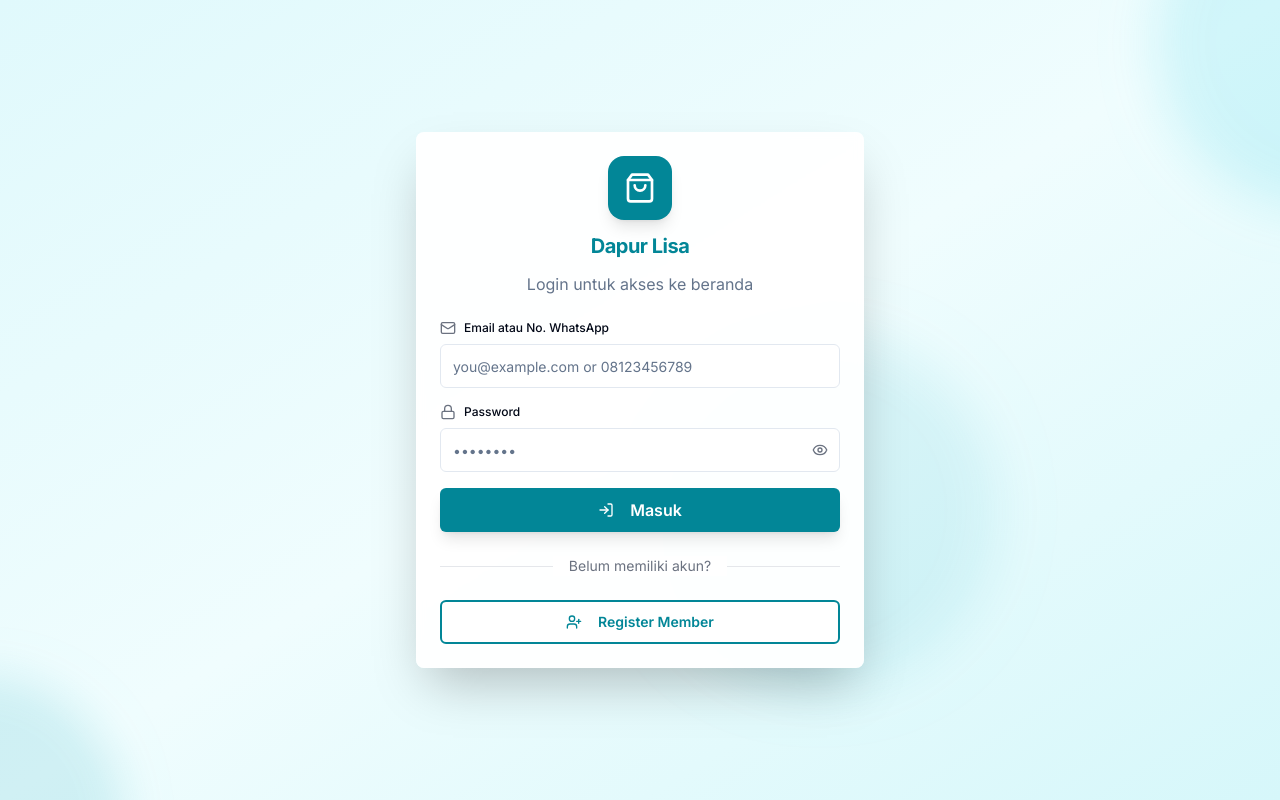
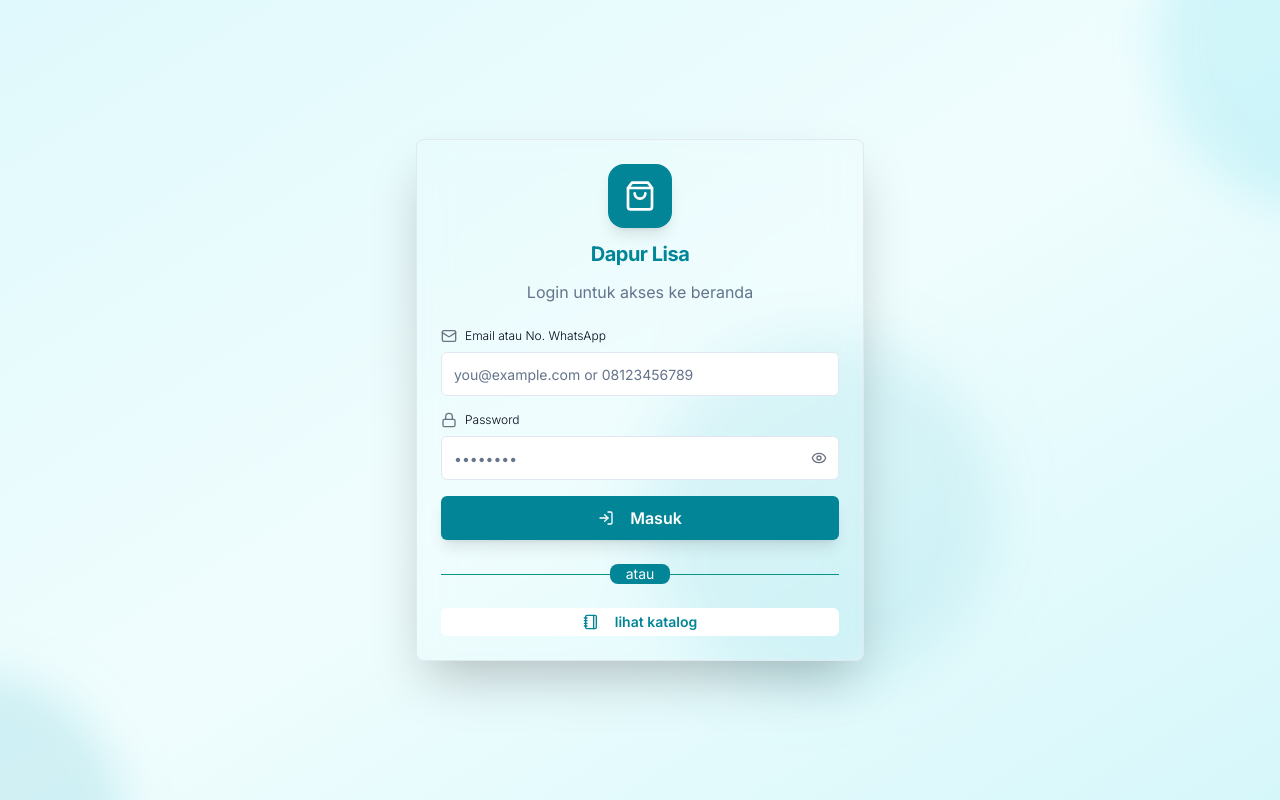
Before and after one commit to ysrn87/sales-record, a Next.js app: page /login in a window 1280 px wide. Built offline with nearby package versions, Linux system fonts and the light colour scheme.

Commit message:
update: login and landing page

```diff
--- a/package.json
+++ b/package.json
@@ -32,10 +32,10 @@
     "cmdk": "^1.1.1",
     "date-fns": "^4.1.0",
     "lucide-react": "^0.468.0",
-    "next": "^16.1.6",
+    "next": "^16.2.3",
     "next-auth": "^5.0.0-beta.30",
-    "react": "^19.0.0",
-    "react-dom": "^19.0.0",
+    "react": "^19.2.5",
+    "react-dom": "^19.2.5",
     "react-hook-form": "^7.54.2",
     "tailwind-merge": "^2.6.0",
     "tailwindcss-animate": "^1.0.7",
--- a/src/app/landing/page.tsx
+++ b/src/app/landing/page.tsx
@@ -53,12 +53,12 @@ export default async function LandingPage() {
 
           {/* Auth */}
           <div className="flex items-center gap-1.5">
-            <Link
+            {/* <Link
               href="/register"
               className="text-xs font-medium text-slate-500 hover:text-[#028697] transition-colors px-3 py-1.5 rounded-md hover:bg-[#e0f9fc]"
             >
               Daftar
-            </Link>
+            </Link> */}
             <Link
               href="/login"
               className="text-xs font-semibold bg-[#028697] hover:bg-[#17a8bb] text-white transition-colors px-3.5 py-1.5 rounded-md"
@@ -263,7 +263,7 @@ export default async function LandingPage() {
             © {new Date().getFullYear()} Dapur Lisa. All rights reserved.
           </p>
           <div className="flex items-center gap-4 text-[11px] text-slate-400">
-            <Link href="/register" className="hover:text-[#028697] transition-colors">Daftar</Link>
+            {/* <Link href="/register" className="hover:text-[#028697] transition-colors">Daftar</Link> */}
             <Link href="/login"    className="hover:text-[#028697] transition-colors">Login</Link>
           </div>
         </div>
--- a/src/app/login/page.tsx
+++ b/src/app/login/page.tsx
@@ -8,7 +8,7 @@ import { Input } from '@/components/ui/input';
 import { Label } from '@/components/ui/label';
 import { Card, CardContent, CardDescription, CardHeader, CardTitle } from '@/components/ui/card';
 import Link from 'next/link';
-import { LogIn, Mail, Lock, UserPlus, ShoppingBag, Sparkles, Eye, EyeOff } from 'lucide-react';
+import { LogIn, Mail, Lock, UserPlus, ShoppingBag, Sparkles, Eye, EyeOff, Notebook } from 'lucide-react';
 
 function LoginForm() {
   const router = useRouter();
@@ -46,7 +46,7 @@ function LoginForm() {
         <div className="absolute top-1/2 left-1/2 transform -translate-x-1/2 -translate-y-1/2 w-80 h-80 bg-[#0fa8be] rounded-full mix-blend-multiply filter blur-xl opacity-10 animate-blob animation-delay-4000"></div>
       </div>
 
-      <Card className="w-full max-w-md shadow-2xl border-0 relative z-10 backdrop-blur-sm bg-white/95">
+      <Card className="w-3/4 max-w-md shadow-2xl relative z-10 backdrop-blur-lg bg-transparent">
         <CardHeader className="space-y-3 pb-6">
           <div className="mx-auto w-16 h-16 bg-[#028697] rounded-2xl flex items-center justify-center shadow-lg">
             <ShoppingBag className="w-8 h-8 text-white" />
@@ -61,7 +61,7 @@ function LoginForm() {
         <CardContent className="space-y-6">
           <form action={handleSubmit} className="space-y-4">
             <div className="space-y-2">
-              <Label htmlFor="identifier" className="text-xs font-medium flex items-center gap-2">
+              <Label htmlFor="identifier" className="text-xs font-light flex items-center gap-2">
                 <Mail className="w-4 h-4 text-gray-500" />
                 Email atau No. WhatsApp
               </Label>
@@ -76,7 +76,7 @@ function LoginForm() {
               />
             </div>
             <div className="space-y-2">
-              <Label htmlFor="password" className="text-xs font-medium flex items-center gap-2">
+              <Label htmlFor="password" className="text-xs font-light flex items-center gap-2">
                 <Lock className="w-4 h-4 text-gray-500" />
                 Password
               </Label>
@@ -134,20 +134,20 @@ function LoginForm() {
 
           <div className="relative">
             <div className="absolute inset-0 flex items-center">
-              <div className="w-full border-t border-gray-200"></div>
+              <div className="w-full border-t border-teal-600"></div>
             </div>
             <div className="relative flex justify-center text-sm">
-              <span className="px-4 bg-white text-gray-500">Belum memiliki akun?</span>
+              <span className="px-4 bg-[#028697] rounded-lg text-white">atau</span>
             </div>
           </div>
 
-          <Link href="/register" className="block text-xs">
+          <Link href="/landing" className="block text-xs">
             <Button
               variant="outline"
-              className="w-full h-11 font-semibold border-2 border-[#028697] text-[#028697] hover:bg-[#e0f9fc] transition-all duration-200"
+              className="w-full h-7 font-semibold border-0 text-[#028697] hover:bg-[#e0f9fc] hover:text-[#00545f] transition-all duration-200"
             >
-              <UserPlus className="w-4 h-4 mr-2" />
-              Register Member
+              <Notebook className="w-4 h-4 mr-2" />
+              lihat katalog
             </Button>
           </Link>
         </CardContent>
```
Also changed, not shown: 1 other file (tests, documents, lock files or other folders).
